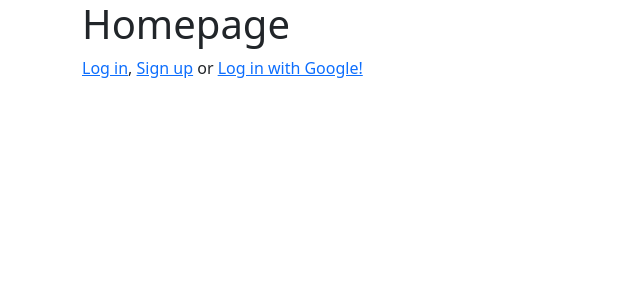
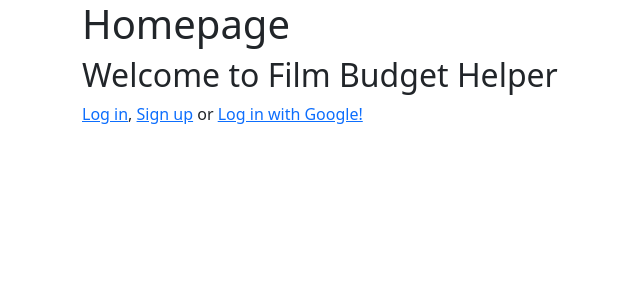
Before and after one commit to lupetyman/js-film-budget-helper, a Rails app: page / in a window 1280 px wide. Shown: the top 300 px of the page, without its empty margins (0-640 px from the left). Run offline with Rails 7, Linux system fonts and the light colour scheme; style sheets or scripts are compiled from the project's sources; some libraries are stand-ins or nearby versions.

Commit message:
Add welcome message

```diff
--- a/app/views/welcome/home.html.erb
+++ b/app/views/welcome/home.html.erb
@@ -1,3 +1,5 @@
 <h1>Homepage</h1>
 
+<h2>Welcome to Film Budget Helper </h2>
+
 <p><%= link_to "Log in", login_path %>, <%= link_to "Sign up", new_user_path %> or <%= link_to('Log in with Google!', '/auth/google_oauth2') %></p>
```
